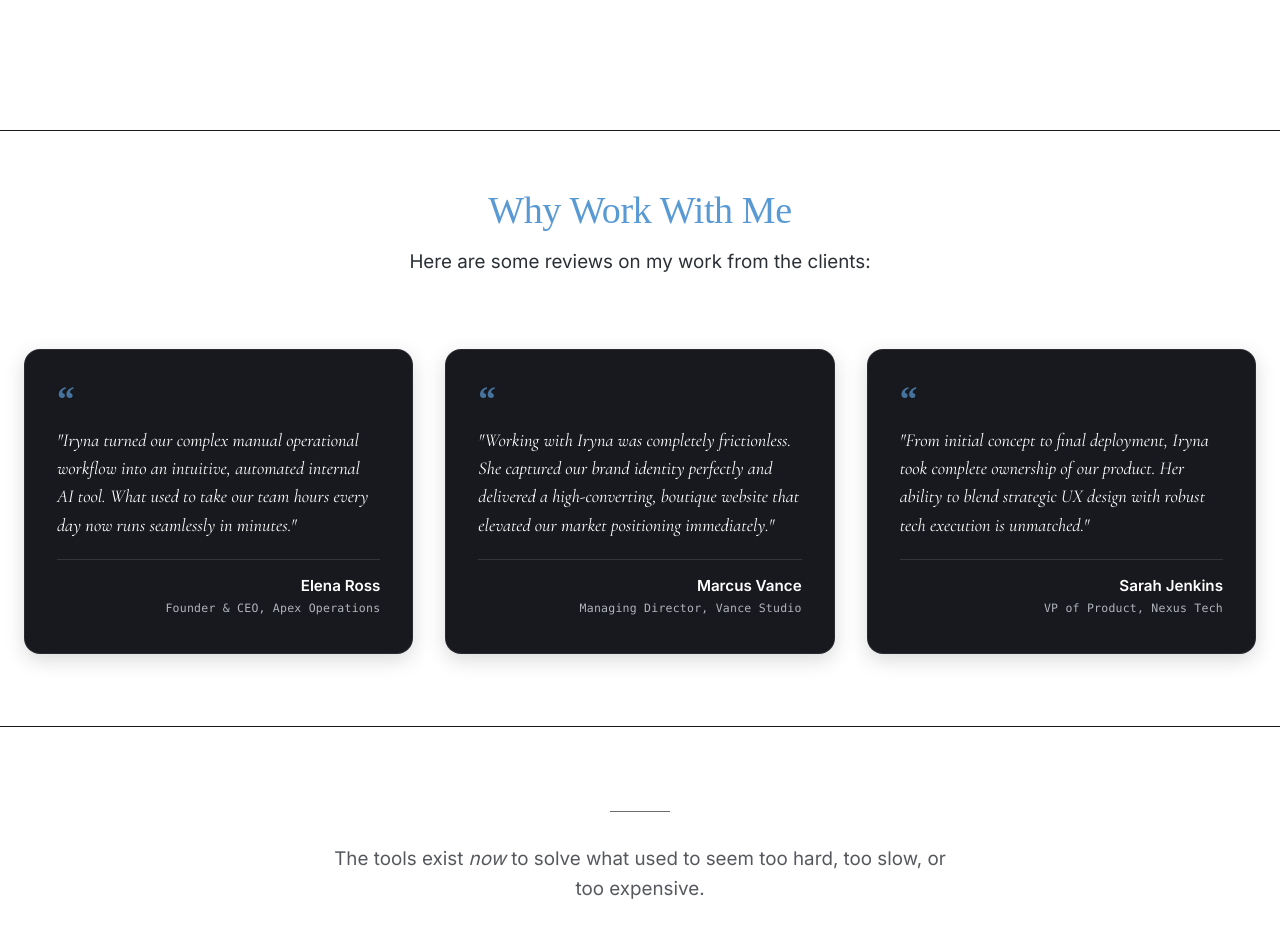
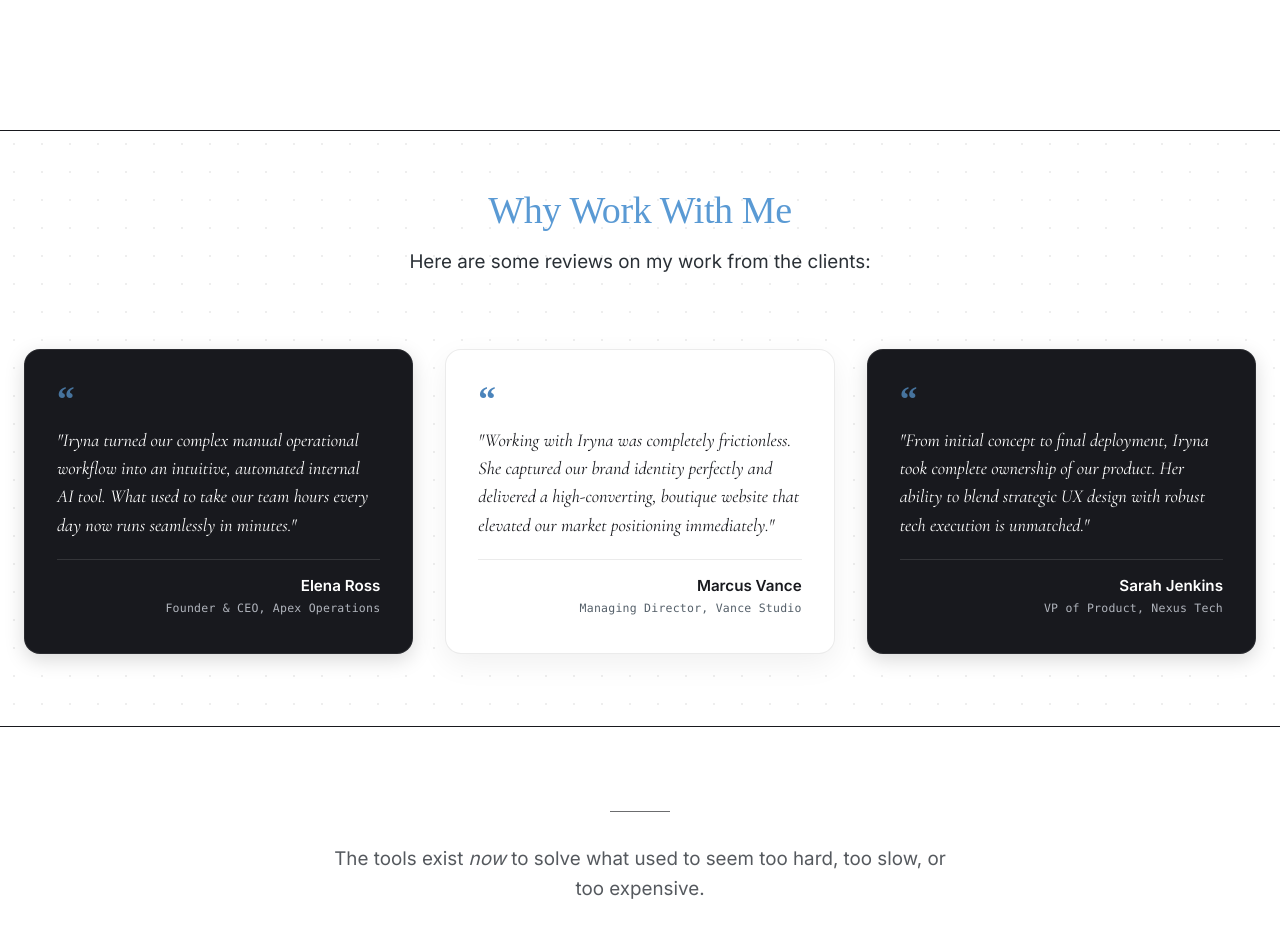
Before and after one commit to Irene2828/porfoliojuly, a Next.js app: page / in a window 1280 px wide. Shown: the part 3702-4629 px from the top of the page. Built offline with nearby package versions, Linux system fonts and the light colour scheme; no server answers; the database is empty; a web font is replaced by a local one.

Commit message:
Set middle card to white and section background to dot matrix pattern in ProcessSection

```diff
--- a/src/app/v2/components/ProcessSection.tsx
+++ b/src/app/v2/components/ProcessSection.tsx
@@ -37,7 +37,9 @@ export default function ProcessSection() {
     <section
       id="process"
       style={{
-        backgroundColor: 'transparent',
+        backgroundColor: '#ffffff',
+        backgroundImage: 'radial-gradient(circle, rgba(0, 0, 0, 0.065) 1.25px, transparent 1.25px)',
+        backgroundSize: '28px 28px',
         padding: 0,
         margin: '8rem 0 0 0',
         position: 'relative'
@@ -120,7 +122,9 @@ export default function ProcessSection() {
               alignItems: 'stretch'
             }}
           >
-            {testimonials.map((item, i) => (
+            {testimonials.map((item, i) => {
+              const isCenter = i === 1; // Middle card
+              return (
                 <motion.div
                   key={item.num}
                   initial={{ opacity: 0, y: 25 }}
@@ -128,15 +132,15 @@ export default function ProcessSection() {
                   viewport={{ once: true }}
                   transition={{ duration: 0.65, delay: i * 0.15, ease: [0.16, 1, 0.3, 1] }}
                   style={{
-                  backgroundColor: '#18191e', // Matte black matching hero right side
-                  border: '1px solid rgba(255, 255, 255, 0.08)',
+                    backgroundColor: isCenter ? '#ffffff' : '#18191e',
+                    border: isCenter ? '1px solid rgba(0, 0, 0, 0.08)' : '1px solid rgba(255, 255, 255, 0.08)',
                     borderRadius: '16px',
                     padding: '2.25rem 2rem',
                     display: 'flex',
                     flexDirection: 'column',
                     justifyContent: 'space-between',
                     position: 'relative',
-                  boxShadow: '0 6px 20px rgba(0, 0, 0, 0.15)',
+                    boxShadow: isCenter ? '0 10px 30px rgba(0, 0, 0, 0.06)' : '0 6px 20px rgba(0, 0, 0, 0.15)',
                     transition: 'box-shadow 0.3s ease, border-color 0.3s ease'
                   }}
                 >
@@ -147,8 +151,8 @@ export default function ProcessSection() {
                         fontFamily: "'Times New Roman', Times, Georgia, serif",
                         fontSize: '2.2rem',
                         lineHeight: '0.8',
-                      color: '#5a9ad4',
-                      opacity: 0.7,
+                        color: isCenter ? '#2c6fb0' : '#5a9ad4',
+                        opacity: isCenter ? 0.85 : 0.7,
                         fontWeight: 700
                       }}>
                         &ldquo;
@@ -160,7 +164,7 @@ export default function ProcessSection() {
                       fontFamily: "var(--font-serif), 'Times New Roman', Times, Georgia, serif",
                       fontSize: '1.14rem',
                       lineHeight: 1.55,
-                    color: '#ffffff',
+                      color: isCenter ? '#18191e' : '#ffffff',
                       fontWeight: 400,
                       fontStyle: 'italic',
                       margin: '0 0 1.25rem 0'
@@ -171,7 +175,7 @@ export default function ProcessSection() {
 
                   {/* Client Info */}
                   <div style={{
-                  borderTop: '1px solid rgba(255, 255, 255, 0.12)',
+                    borderTop: isCenter ? '1px solid rgba(0, 0, 0, 0.08)' : '1px solid rgba(255, 255, 255, 0.12)',
                     paddingTop: '1rem',
                     display: 'flex',
                     flexDirection: 'column',
@@ -182,7 +186,7 @@ export default function ProcessSection() {
                       fontFamily: "var(--font-sans), Inter, sans-serif",
                       fontSize: '0.95rem',
                       fontWeight: 600,
-                    color: '#ffffff',
+                      color: isCenter ? '#18191e' : '#ffffff',
                       lineHeight: 1.3,
                       textAlign: 'right'
                     }}>
@@ -191,7 +195,7 @@ export default function ProcessSection() {
                     <div style={{
                       fontFamily: "'JetBrains Mono', Menlo, monospace",
                       fontSize: '0.72rem',
-                    color: '#b0b4bc',
+                      color: isCenter ? '#55606a' : '#b0b4bc',
                       marginTop: '0.2rem',
                       letterSpacing: '0.02em',
                       textAlign: 'right'
@@ -200,7 +204,8 @@ export default function ProcessSection() {
                     </div>
                   </div>
                 </motion.div>
-            ))}
+              );
+            })}
           </div>
         </div>
       </div>
```
Lines whose indentation alone changed are shown as unchanged.
